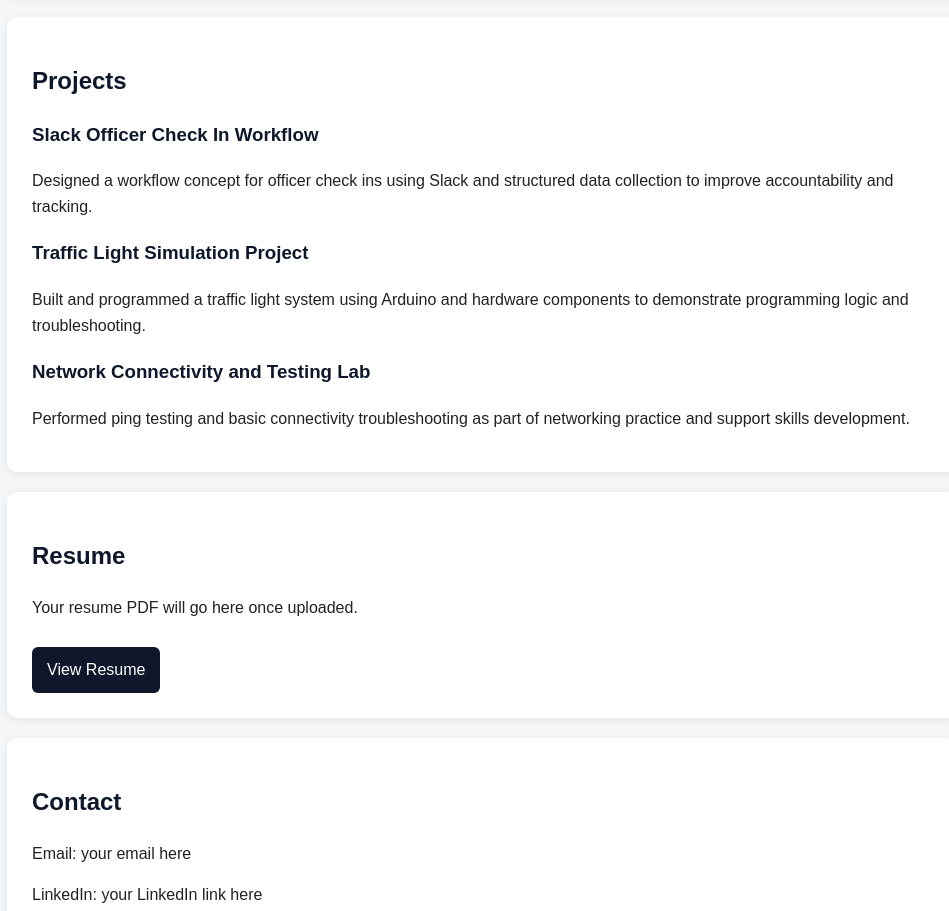
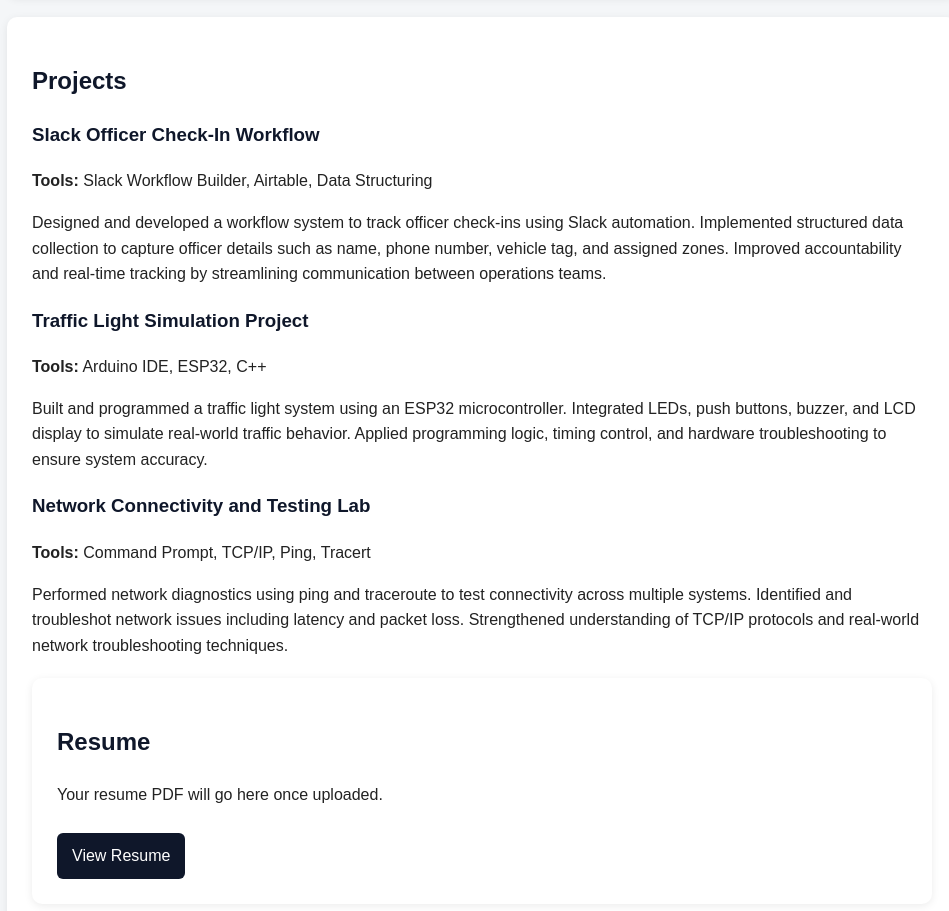
Before and after one commit to HWDARLEN/dwarren.github.io, a plain HTML site: page index.html in a window 1280 px wide. Shown: the part 725-1636 px from the top of the page, without its empty margins (158-1107 px from the left). Drawn offline with Linux system fonts and the light colour scheme.

Commit message:
Update index.html

```diff
--- a/index.html
+++ b/index.html
@@ -89,15 +89,38 @@
 <section id="projects">
   <h2>Projects</h2>
 
-  <h3>Slack Officer Check In Workflow</h3>
-  <p>Designed a workflow concept for officer check ins using Slack and structured data collection to improve accountability and tracking.</p>
+<div class="project">
+  <h3>Slack Officer Check-In Workflow</h3>
+  <p><strong>Tools:</strong> Slack Workflow Builder, Airtable, Data Structuring</p>
+  <p>
+    Designed and developed a workflow system to track officer check-ins using Slack automation.
+    Implemented structured data collection to capture officer details such as name, phone number,
+    vehicle tag, and assigned zones. Improved accountability and real-time tracking by streamlining
+    communication between operations teams.
+  </p>
+</div>
 
+<div class="project">
   <h3>Traffic Light Simulation Project</h3>
-  <p>Built and programmed a traffic light system using Arduino and hardware components to demonstrate programming logic and troubleshooting.</p>
+  <p><strong>Tools:</strong> Arduino IDE, ESP32, C++</p>
+  <p>
+    Built and programmed a traffic light system using an ESP32 microcontroller.
+    Integrated LEDs, push buttons, buzzer, and LCD display to simulate real-world traffic behavior.
+    Applied programming logic, timing control, and hardware troubleshooting to ensure system accuracy.
+  </p>
+</div>
 
+<div class="project">
   <h3>Network Connectivity and Testing Lab</h3>
-  <p>Performed ping testing and basic connectivity troubleshooting as part of networking practice and support skills development.</p>
-</section>
+  <p><strong>Tools:</strong> Command Prompt, TCP/IP, Ping, Tracert</p>
+  <p>
+    Performed network diagnostics using ping and traceroute to test connectivity across multiple systems.
+    Identified and troubleshot network issues including latency and packet loss.
+    Strengthened understanding of TCP/IP protocols and real-world network troubleshooting techniques.
+  </p>
+</div>
+
+
 
 <section id="resume">
   <h2>Resume</h2>
```
